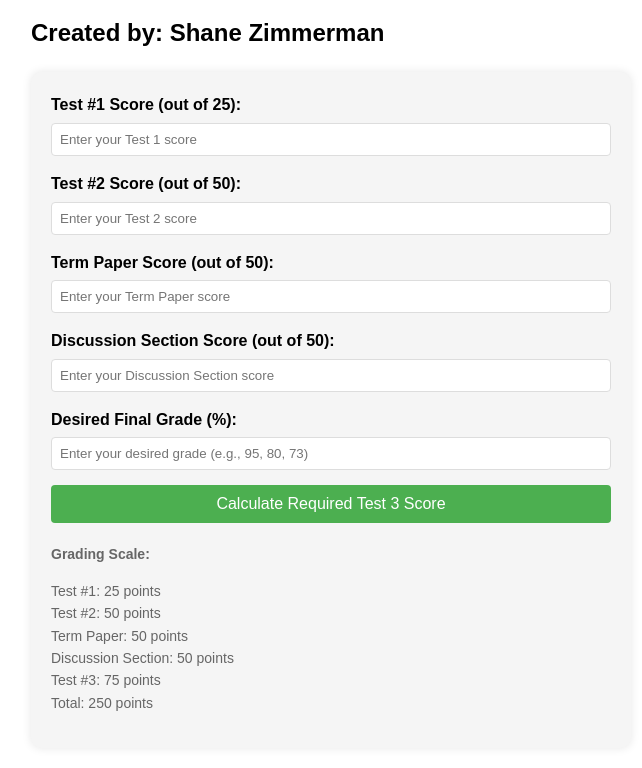
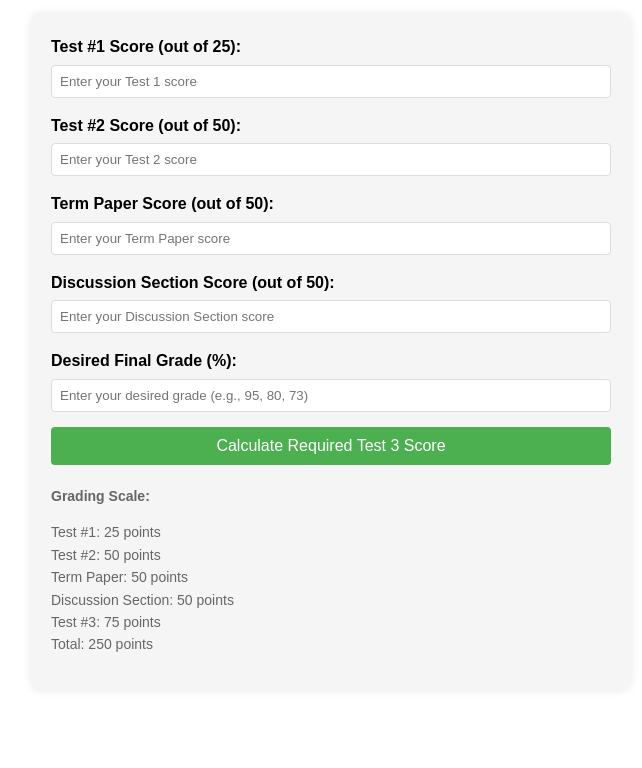
Before and after one commit to zimmshane/zimmshane.github.io, a plain HTML site: page histcalc.html in a window 1280 px wide. Shown: the part 100-868 px from the top of the page, without its empty margins (309-951 px from the left). After the commit the page ends 810 px from the top, so only its background shows below. Drawn offline with Linux system fonts and the light colour scheme.

Commit message:
Update histcalc.html

```diff
--- a/histcalc.html
+++ b/histcalc.html
@@ -66,8 +66,6 @@
 </head>
 <body>
     <h1>HIST 10 Grade Calculator</h1>
-    <h2>Created by: Shane Zimmerman</h2>
-
     <div class="calculator">
         <div class="form-group">
             <label for="test1">Test #1 Score (out of 25):</label>
```
